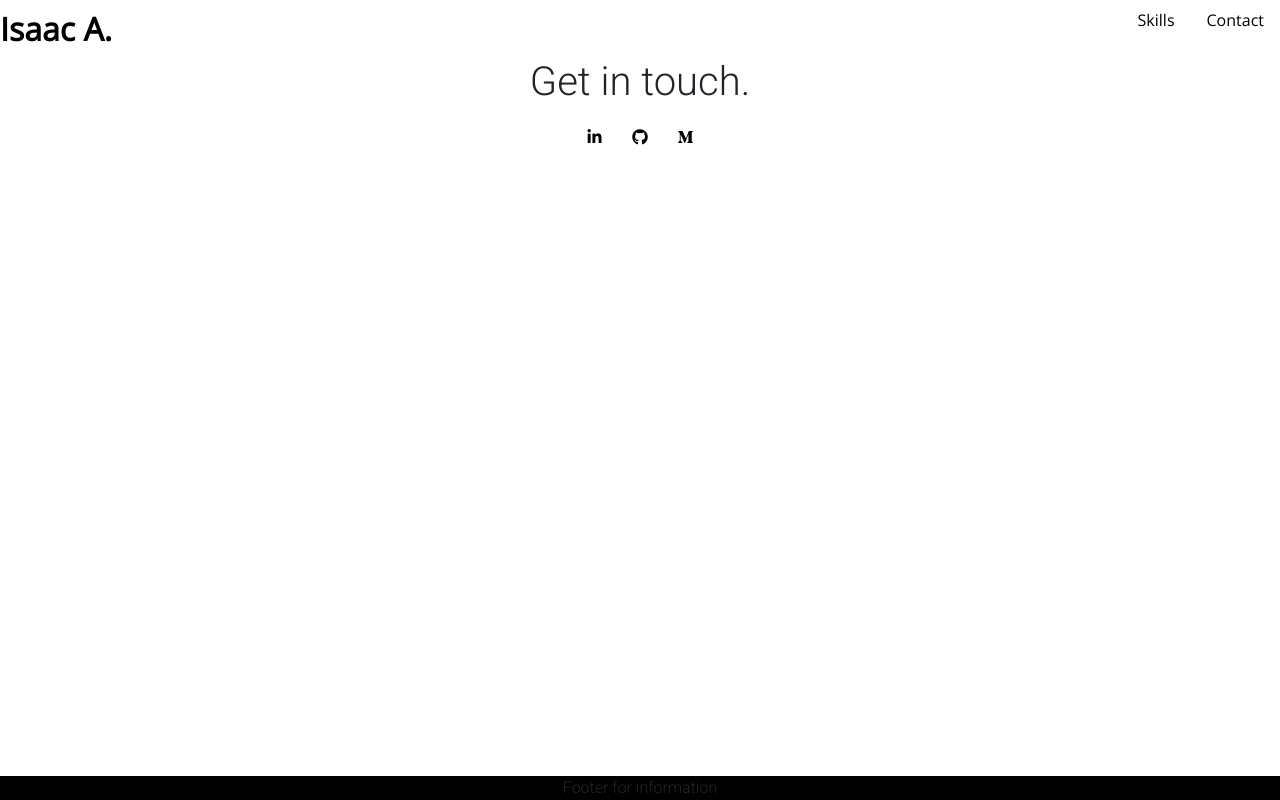
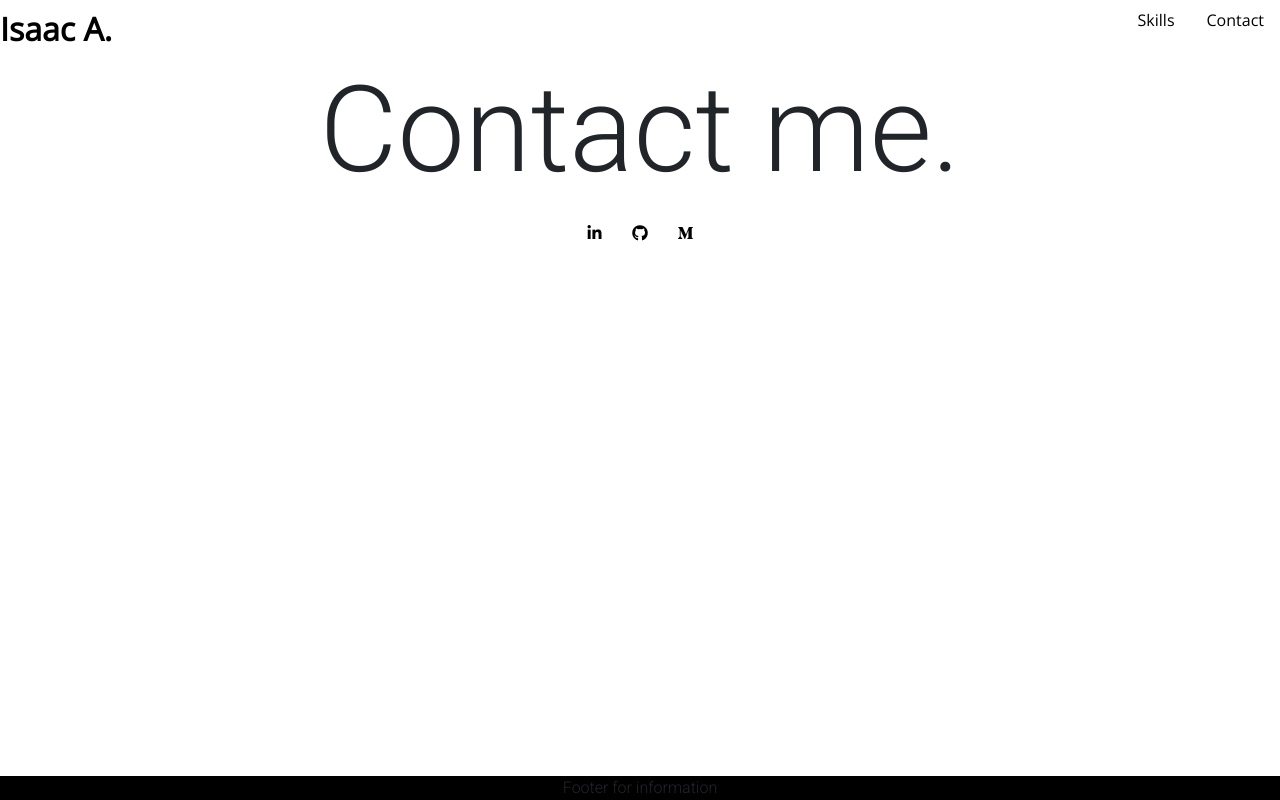
Before and after one commit to IA26/my-portfolio, a React (Create React App) app: page /contact in a window 1280 px wide. Built offline with nearby package versions, Linux system fonts and the light colour scheme.

Commit message:
added h1 tag with id and changed css for id

```diff
--- a/src/App.css
+++ b/src/App.css
@@ -102,3 +102,7 @@
   font-size: xx-large;
 
 }
+
+#contact-id {
+  font-size: 120px;
+}
--- a/src/containers/Contact.js
+++ b/src/containers/Contact.js
@@ -6,7 +6,8 @@ import {
 function Contact(props) {
     return (
        <>
-        <h1>Get in touch.</h1>
+       <div className="contact-content">
+           <h1 id="contact-id">Contact me.</h1>
         <MDBContainer>
             <a href="https://www.linkedin.com/in/isaac-sampson-avilez-423672197/" className="social-icon hover">
               <MDBIcon fab icon="linkedin-in" />
@@ -20,6 +21,7 @@ function Contact(props) {
               <MDBIcon fab icon="medium-m" />
             </a>
         </MDBContainer>
+     </div>
     </>
     )
 }
```
